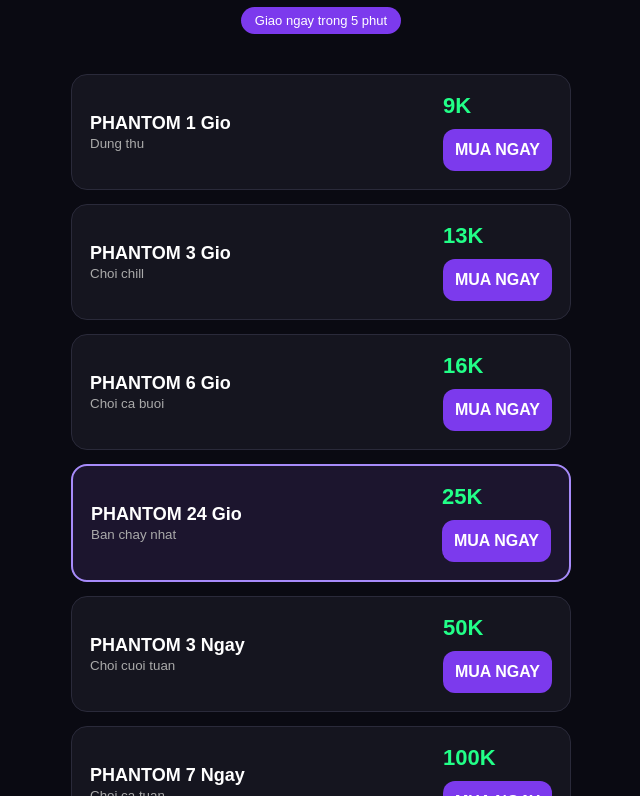
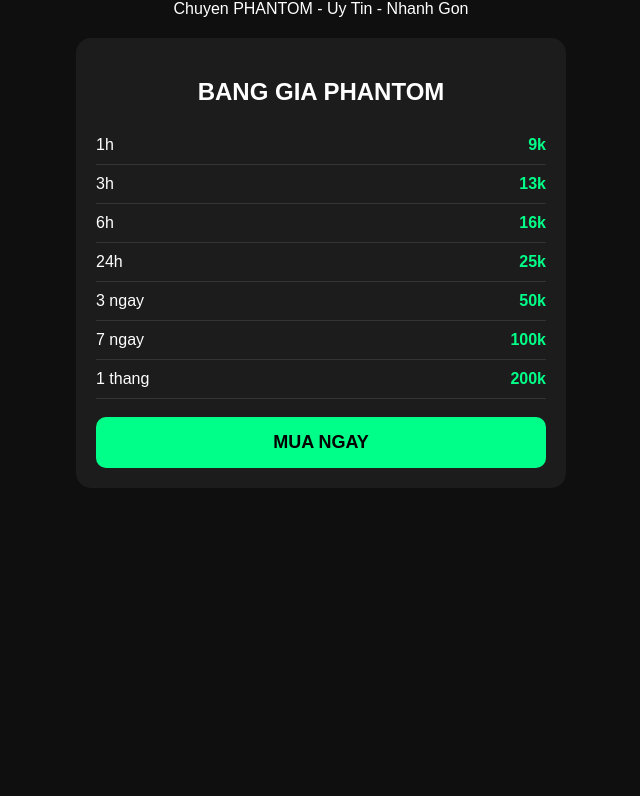
Before and after one commit to giangsonglam32008-cell/Thanhdatshop, a plain HTML site: page index.html in a window 1280 px wide. Shown: the part 100-896 px from the top of the page, without its empty margins (319-959 px from the left). After the commit the page ends 800 px from the top, so only its background shows below. Drawn offline with Linux system fonts and the light colour scheme.

Commit message:
Update index.html

```diff
--- a/index.html
+++ b/index.html
@@ -3,41 +3,43 @@
 <head>
 <meta charset="UTF-8">
 <meta name="viewport" content="width=device-width, initial-scale=1.0">
-<title>ThanhDatShop - PHANTOM</title>
+<title>ThanhDatShop - Chuyen PHANTOM</title>
 <style>
-*{margin:0;padding:0;box-sizing:border-box;font-family:Arial,sans-serif}
-body{background:#0a0a12;color:#fff;padding:16px}
-.header{text-align:center;padding:20px 0}
-.header h1{font-size:32px;color:#a78bfa}
-.header h1 span{color:#fff}
-.header p{color:#aaa;margin-top:6px}
-.badge{display:inline-block;background:#7c3aed;padding:6px 14px;border-radius:20px;font-size:13px;margin-top:10px}
-.grid{display:grid;gap:14px;max-width:500px;margin:20px auto}
-.card{background:#15151f;border:1px solid #2a2a3a;border-radius:16px;padding:18px;display:flex;justify-content:space-between;align-items:center}
-.card.hot{border:2px solid #a78bfa;background:#1c152e}
-.card b{font-size:18px}
-.card small{color:#aaa}
-.price{font-size:22px;color:#22ff88;font-weight:bold}
-.btn{display:block;text-align:center;background:#7c3aed;color:#fff;padding:12px;border-radius:12px;text-decoration:none;font-weight:bold;margin-top:10px}
-.pay{max-width:500px;margin:20px auto;background:#15151f;border-radius:16px;padding:18px;text-align:center}
-.pay h3{margin-bottom:10px}
-.pay p{margin:6px 0;color:#ddd}
-.pay b{color:#22ff88;font-size:18px}
-.footer{text-align:center;color:#777;font-size:13px;margin:20px 0}
+body{font-family:Arial,sans-serif;background:#0f0f0f;color:#fff;text-align:center;margin:0;padding:20px}
+h1{color:#00ff88}.card{background:#1c1c1c;border-radius:15px;padding:20px;max-width:450px;margin:20px auto}
+.price{display:flex;justify-content:space-between;padding:10px 0;border-bottom:1px solid #333}
+.price b{color:#00ff88}
+button{background:#00ff88;border:0;padding:15px 30px;font-size:18px;font-weight:bold;border-radius:10px;width:100%}
+#popup{display:none;position:fixed;inset:0;background:rgba(0,0,0,.85);overflow:auto;padding:20px}
+.box{background:#fff;color:#000;max-width:450px;margin:auto;border-radius:15px;padding:20px}
+.box img{width:100%;max-width:280px;border-radius:10px}
+.btn{display:block;padding:13px;margin:8px 0;border-radius:10px;text-decoration:none;font-weight:bold;color:#fff}
+.zalo{background:#0068ff}.tele{background:#0088cc}.close{background:#333}
 </style>
 </head>
 <body>
-<div class="header">
-<h1>ThanhDat<span>Shop</span></h1>
+<h1>ThanhDatShop</h1>
 <p>Chuyen PHANTOM - Uy Tin - Nhanh Gon</p>
-<div class="badge">Giao ngay trong 5 phut</div>
+<div class="card">
+<h2>BANG GIA PHANTOM</h2>
+<div class="price"><span>1h</span><b>9k</b></div>
+<div class="price"><span>3h</span><b>13k</b></div>
+<div class="price"><span>6h</span><b>16k</b></div>
+<div class="price"><span>24h</span><b>25k</b></div>
+<div class="price"><span>3 ngay</span><b>50k</b></div>
+<div class="price"><span>7 ngay</span><b>100k</b></div>
+<div class="price"><span>1 thang</span><b>200k</b></div>
+<br>
+<button onclick="document.getElementById('popup').style.display='block'">MUA NGAY</button>
 </div>
-<div class="grid">
-<div class="card"><div><b>PHANTOM 1 Gio</b><br><small>Dung thu</small></div><div><div class="price">9K</div><a class="btn" href="https://t.me/giangsonglambot?text=Minh%20muon%20mua%20PHANTOM%201h%20-%209k">MUA NGAY</a></div></div>
-<div class="card"><div><b>PHANTOM 3 Gio</b><br><small>Choi chill</small></div><div><div class="price">13K</div><a class="btn" href="https://t.me/giangsonglambot?text=Minh%20muon%20mua%20PHANTOM%203h%20-%2013k">MUA NGAY</a></div></div>
-<div class="card"><div><b>PHANTOM 6 Gio</b><br><small>Choi ca buoi</small></div><div><div class="price">16K</div><a class="btn" href="https://t.me/giangsonglambot?text=Minh%20muon%20mua%20PHANTOM%206h%20-%2016k">MUA NGAY</a></div></div>
-<div class="card hot"><div><b>PHANTOM 24 Gio</b><br><small>Ban chay nhat</small></div><div><div class="price">25K</div><a class="btn" href="https://t.me/giangsonglambot?text=Minh%20muon%20mua%20PHANTOM%2024h%20-%2025k">MUA NGAY</a></div></div>
-<div class="card"><div><b>PHANTOM 3 Ngay</b><br><small>Choi cuoi tuan</small></div><div><div class="price">50K</div><a class="btn" href="https://t.me/giangsonglambot?text=Minh%20muon%20mua%20PHANTOM%203%20ngay%20-%2050k">MUA NGAY</a></div></div>
-<div class="card"><div><b>PHANTOM 7 Ngay</b><br><small>Choi ca tuan</small></div><div><div class="price">100K</div><a class="btn" href="https://t.me/giangsonglambot?text=Minh%20muon%20mua%20PHANTOM%207%20ngay%20-%20100k">MUA NGAY</a></div></div>
-<div class="card"><div><b>PHANTOM 1 Thang</b><br><small>Tiet kiem nhat</small></div><div><div class="price">200K</div><a class="btn" href="https://t.me/giangsonglambot?text=Minh%20muon%20mua%20PHANTOM%201%20thang%20-%20200k">MUA NGAY</a></div></div>
-</div>
+<div id="popup"><div class="box">
+<h2>THANH TOAN</h2>
+<p><b>VietinBank - GIANG SONG LAM</b><br>Chuyen khoan roi chup bill gui Zalo/Telegram</p>
+<img src="qr.jpg">
+<p><b>Buoc 1:</b> Chon goi + Quet QR<br><b>Buoc 2:</b> Nhan Zalo/Telegram gui bill</p>
+<a class="btn zalo" href="https://zalo.me/0886617387">Zalo: 0886617387</a>
+<a class="btn tele" href="https://t.me/lamdz08">Telegram: @lamdz08</a>
+<a class="btn close" href="#" onclick="document.getElementById('popup').style.display='none'">Dong</a>
+</div></div>
+</body>
+</html>
```
